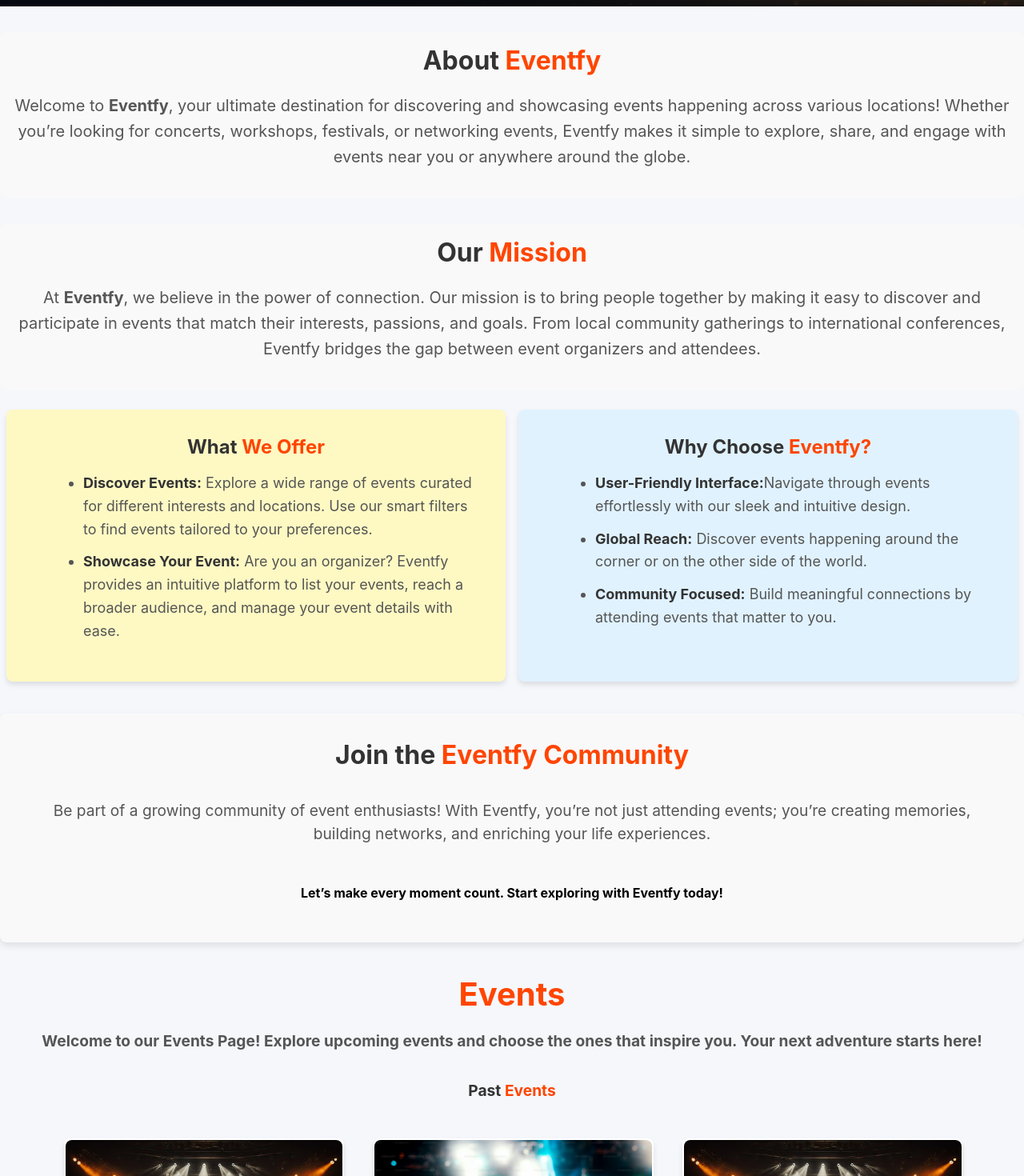
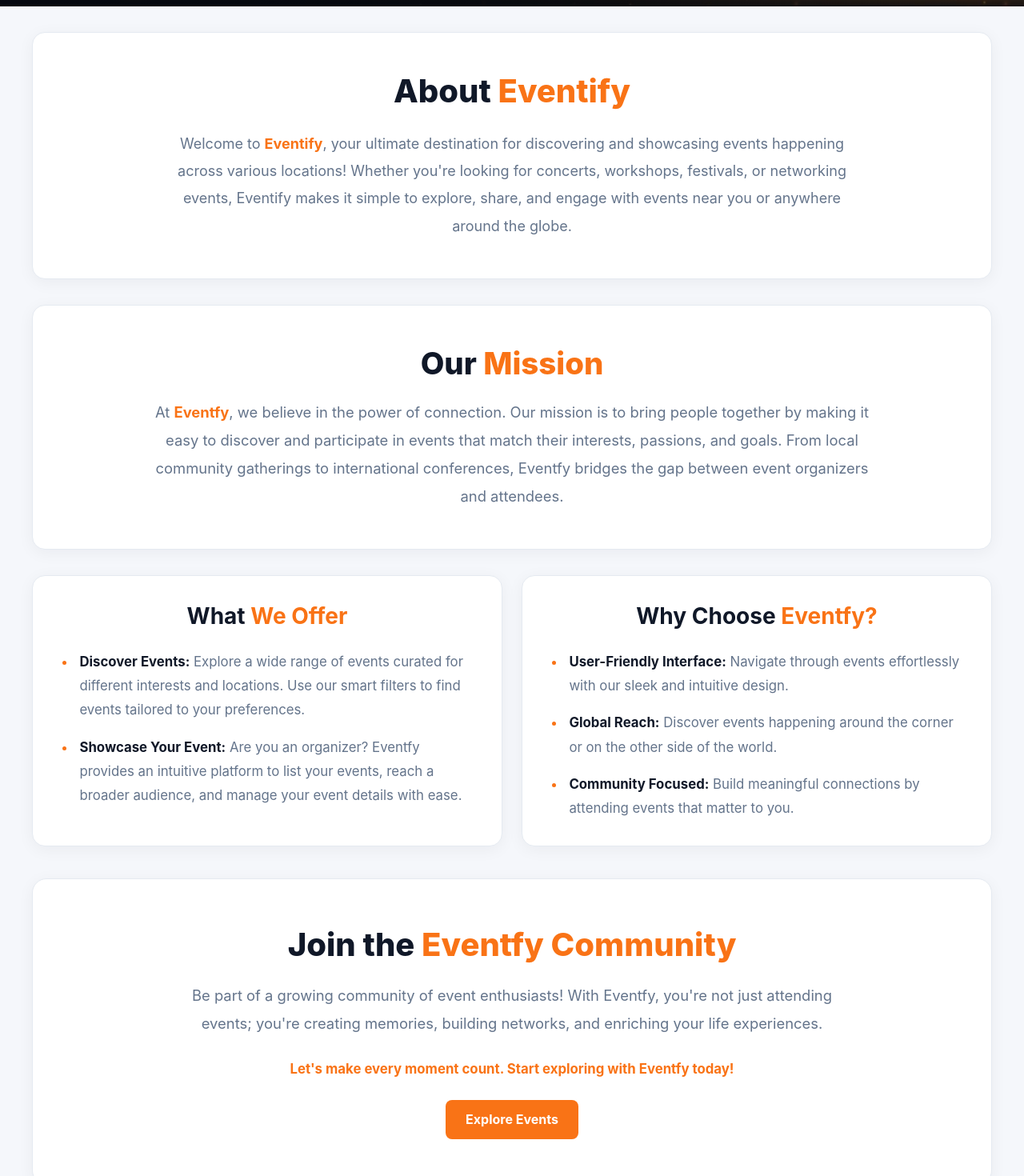
Before and after one commit to ChrisM-Code/Eventif, a React (Vite) app in the folder eventify/: page / in a window 1280 px wide. Shown: the part 800-2270 px from the top of the page at 80% size. Built offline with nearby package versions, Linux system fonts and the light colour scheme; no server answers.

Commit message:
style: improve light and dark mode consistency across sections

```diff
--- a/eventify/src/components/About/About.jsx
+++ b/eventify/src/components/About/About.jsx
@@ -1,51 +1,63 @@
+// src/components/About/About.jsx
+
 import styled from "styled-components";
 import Mission from "./Mission";
 
-const Container = styled.div`
-  max-width: auto;
+const Container = styled.section`
+  width: 100%;
+  max-width: 1200px;
   margin: 2rem auto;
-  padding: 1rem;
-  background: #f9f9f9;
-  border-radius: 8px;
+  padding: 3rem 2rem;
+
+  background: ${({ theme }) => theme.surface};
+  color: ${({ theme }) => theme.text};
+
+  border: 1px solid ${({ theme }) => theme.border};
+  border-radius: 16px;
+
+  box-shadow: ${({ theme }) => theme.shadow};
+
+  transition: all 0.3s ease;
+
+  @media (max-width: 768px) {
+    margin: 1rem auto;
+    padding: 2rem 1rem;
+    border-radius: 12px;
+  }
 `;
 
 const Heading = styled.h1`
-  font-size: 2rem;
-  color: #333;
+  font-size: clamp(1.8rem, 4vw, 2.5rem);
+  color: ${({ theme }) => theme.heading};
+
   text-align: center;
-  margin-bottom: 1rem;
+  font-weight: 800;
+  margin-bottom: 1.5rem;
 
   span {
-    color: #ff4500;
+    color: ${({ theme }) => theme.accent};
     cursor: pointer;
     transition: color 0.3s ease;
 
     &:hover {
-      color: #fb923c;
+      color: ${({ theme }) => theme.accentHover};
     }
-  }
-
-  @media (min-width: 768px) {
-    font-size: 2.5rem;
-  }
-
-  @media (min-width: 1024px) {
-    font-size: 2rem;
   }
 `;
 
 const Paragraph = styled.p`
-  font-size: 1rem;
-  line-height: 1.6;
-  color: #555;
+  max-width: 850px;
+  margin: 0 auto;
+
+  font-size: clamp(1rem, 2vw, 1.125rem);
+  line-height: 1.9;
+
   text-align: center;
+  color: ${({ theme }) => theme.secondary};
 
-  @media (min-width: 768px) {
-    font-size: 1.125rem;
-  }
-
-  @media (min-width: 1024px) {
-    font-size: 1.25rem;
+  strong {
+    color: ${({ theme }) => theme.accent};
+    font-weight: 700;
   }
 `;
 
@@ -54,13 +66,14 @@ function About() {
     <>
       <Container>
         <Heading>
-          About <span>Eventfy</span>
+          About <span>Eventify</span>
         </Heading>
+
         <Paragraph>
-          Welcome to <strong>Eventfy</strong>, your ultimate destination for
+          Welcome to <strong>Eventify</strong>, your ultimate destination for
           discovering and showcasing events happening across various locations!
-          Whether you’re looking for concerts, workshops, festivals, or
-          networking events, Eventfy makes it simple to explore, share, and
+          Whether you're looking for concerts, workshops, festivals, or
+          networking events, Eventify makes it simple to explore, share, and
           engage with events near you or anywhere around the globe.
         </Paragraph>
       </Container>
--- a/eventify/src/components/About/Join.jsx
+++ b/eventify/src/components/About/Join.jsx
@@ -1,103 +1,146 @@
+// src/components/About/Join.jsx
+
 import styled, { keyframes } from "styled-components";
 
 const bounce = keyframes`
   0%, 20%, 50%, 80%, 100% {
     transform: translateY(0);
   }
+
   40% {
-    transform: translateY(-15px);
+    transform: translateY(-8px);
   }
+
   60% {
-    transform: translateY(-10px);
+    transform: translateY(-4px);
   }
 `;
 
-const Container = styled.div`
+const Container = styled.section`
+  width: calc(100% - 40px);
+  max-width: 1200px;
+
   display: flex;
   flex-direction: column;
   align-items: center;
+  justify-content: center;
+
   text-align: center;
-  margin: 2rem auto;
-  padding: 2rem;
-  max-width: auto;
-  background-color: #f9f9f9;
-  border-radius: 8px;
-  box-shadow: 0 4px 8px rgba(0, 0, 0, 0.1);
+
+  margin: 2.5rem auto;
+  padding: 3.5rem 2rem;
+
+  background: ${({ theme }) => theme.surface};
+  color: ${({ theme }) => theme.text};
+
+  border: 1px solid ${({ theme }) => theme.border};
+  border-radius: 18px;
+
+  box-shadow: ${({ theme }) => theme.shadow};
+
+  transition: background 0.3s ease, color 0.3s ease, border-color 0.3s ease,
+    box-shadow 0.3s ease;
+
+  &:hover {
+    box-shadow: ${({ theme }) => theme.shadowHover};
+  }
 
   @media (max-width: 768px) {
-    padding: 1.5rem;
-    max-width: auto;
+    width: calc(100% - 24px);
+    padding: 2.5rem 1.5rem;
+    margin: 1.5rem auto;
   }
 
   @media (max-width: 480px) {
-    padding: 1rem;
-    margin: 1rem auto;
+    padding: 2rem 1rem;
+    border-radius: 12px;
   }
 `;
 
 const Title = styled.h1`
-  font-size: 2rem;
-  color: #333;
-  margin-bottom: 1rem;
+  font-size: clamp(1.5rem, 4vw, 2.5rem);
+  font-weight: 800;
+
+  color: ${({ theme }) => theme.heading};
+
+  margin-bottom: 1.2rem;
+  line-height: 1.3;
 
   span {
-    color: #ff4500;
+    color: ${({ theme }) => theme.accent};
+    display: inline-block;
     cursor: pointer;
+
     transition: color 0.3s ease;
 
     &:hover {
-      color: #fb923c;
+      color: ${({ theme }) => theme.accentHover};
     }
-  }
-
-  @media (max-width: 768px) {
-    font-size: 1.8rem;
-  }
-
-  @media (max-width: 480px) {
-    font-size: 1.5rem;
   }
 `;
 
 const Description = styled.p`
-  font-size: 1.2rem;
-  color: #555;
-  line-height: 1.5;
-  margin-bottom: 1.5rem;
+  width: 100%;
+  max-width: 850px;
 
-  @media (max-width: 768px) {
-    font-size: 1.1rem;
-  }
+  font-size: clamp(0.95rem, 2vw, 1.15rem);
+  line-height: 1.9;
 
-  @media (max-width: 480px) {
-    font-size: 1rem;
-  }
+  color: ${({ theme }) => theme.secondary};
+
+  margin: 0 auto 1.5rem;
 `;
 
 const List = styled.ul`
   list-style: none;
   padding: 0;
+  margin: 0;
 `;
 
 const ListItem = styled.li`
-  font-size: 1rem;
-  color: #444;
-  margin-top: 0.5rem;
+  font-size: clamp(0.9rem, 2vw, 1.05rem);
+  line-height: 1.8;
+
+  color: ${({ theme }) => theme.text};
 
   strong {
-    color: #000;
+    display: inline-block;
+    color: ${({ theme }) => theme.accent};
+    font-weight: 700;
+
+    &:hover {
+      animation: ${bounce} 0.8s ease-in-out;
+    }
+  }
+`;
+
+const JoinButton = styled.a`
+  display: inline-flex;
+  align-items: center;
+  justify-content: center;
+
+  margin-top: 1.5rem;
+  padding: 12px 25px;
+
+  background: ${({ theme }) => theme.accent};
+  color: ${({ theme }) => theme.buttonText || "#FFFFFF"};
+
+  border-radius: 8px;
+  font-weight: 700;
+  text-decoration: none;
+
+  transition: all 0.3s ease;
+
+  &:hover {
+    background: ${({ theme }) => theme.accentHover};
+    color: ${({ theme }) => theme.buttonText || "#FFFFFF"};
+    transform: translateY(-3px);
+    box-shadow: ${({ theme }) => theme.shadowHover};
   }
 
-  &:hover {
-    animation: ${bounce} 1s ease-in-out;
-  }
-
-  @media (max-width: 768px) {
-    font-size: 0.9rem;
-  }
-
-  @media (max-width: 480px) {
-    font-size: 0.85rem;
+  &:focus-visible {
+    outline: 2px solid ${({ theme }) => theme.accent};
+    outline-offset: 4px;
   }
 `;
 
@@ -107,18 +150,22 @@ function Join() {
       <Title>
         Join the <span>Eventfy Community</span>
       </Title>
+
       <Description>
         Be part of a growing community of event enthusiasts! With Eventfy,
-        you’re not just attending events; you’re creating memories, building
+        you're not just attending events; you're creating memories, building
         networks, and enriching your life experiences.
       </Description>
+
       <List>
         <ListItem>
           <strong>
-            Let’s make every moment count. Start exploring with Eventfy today!
+            Let's make every moment count. Start exploring with Eventfy today!
           </strong>
         </ListItem>
       </List>
+
+      <JoinButton href="/events">Explore Events</JoinButton>
     </Container>
   );
 }
--- a/eventify/src/components/About/Mission.jsx
+++ b/eventify/src/components/About/Mission.jsx
@@ -1,58 +1,87 @@
+// src/components/About/Mission.jsx
+
 import styled from "styled-components";
 import Section from "./Section";
 
-const Container = styled.div`
-  margin: 0.5rem auto;
-  padding: 1rem;
-  background: #f9f9f9;
-  border-radius: 8px;
+const Container = styled.section`
+  width: calc(100% - 40px);
+  max-width: 1200px;
 
-  @media (min-width: 768px) {
-    padding: 0.5rem;
+  margin: 1.5rem auto;
+  padding: 3rem 2rem;
+
+  display: flex;
+  flex-direction: column;
+  align-items: center;
+  justify-content: center;
+
+  background: ${({ theme }) => theme.surface};
+  color: ${({ theme }) => theme.text};
+
+  border: 1px solid ${({ theme }) => theme.border};
+  border-radius: 16px;
+
+  box-shadow: ${({ theme }) => theme.shadow};
+
+  transition: background-color 0.3s ease, color 0.3s ease,
+    border-color 0.3s ease, box-shadow 0.3s ease;
+
+  &:hover {
+    box-shadow: ${({ theme }) => theme.shadowHover};
   }
 
-  @media (min-width: 1024px) {
-    padding: 1rem;
+  @media (max-width: 768px) {
+    width: calc(100% - 24px);
+    padding: 2rem 1.5rem;
+    margin: 1rem auto;
+  }
+
+  @media (max-width: 480px) {
+    padding: 1.5rem 1rem;
+    border-radius: 12px;
   }
 `;
 
 const Heading = styled.h1`
-  font-size: 2rem;
-  color: #333;
+  font-size: clamp(1.7rem, 4vw, 2.4rem);
+  font-weight: 800;
+
+  color: ${({ theme }) => theme.heading};
+
   text-align: center;
-  margin-bottom: 1rem;
+  margin-bottom: 1.25rem;
 
   span {
-    color: #ff4500;
+    color: ${({ theme }) => theme.accent};
     cursor: pointer;
+
     transition: color 0.3s ease;
 
     &:hover {
-      color: #fb923c;
+      color: ${({ theme }) => theme.accentHover};
     }
-  }
-
-  @media (min-width: 768px) {
-    font-size: 1.5rem;
-  }
-
-  @media (min-width: 1024px) {
-    font-size: 2rem;
   }
 `;
 
 const Paragraph = styled.p`
-  font-size: 1rem;
-  line-height: 1.6;
-  color: #555;
+  width: 100%;
+  max-width: 900px;
+
+  font-size: clamp(1rem, 2vw, 1.15rem);
+  line-height: 1.9;
+
+  color: ${({ theme }) => theme.secondary};
   text-align: center;
 
-  @media (min-width: 768px) {
-    font-size: 1.125rem;
+  margin: 0 auto;
+
+  strong {
+    color: ${({ theme }) => theme.accent};
+    font-weight: 700;
   }
 
-  @media (min-width: 1024px) {
-    font-size: 1.25rem;
+  @media (max-width: 480px) {
+    line-height: 1.75;
   }
 `;
 
@@ -63,6 +92,7 @@ function Mission() {
         <Heading>
           Our <span>Mission</span>
         </Heading>
+
         <Paragraph>
           At <strong>Eventfy</strong>, we believe in the power of connection.
           Our mission is to bring people together by making it easy to discover
--- a/eventify/src/components/About/Section.jsx
+++ b/eventify/src/components/About/Section.jsx
@@ -2,104 +2,75 @@ import styled from "styled-components";
 import Join from "./Join";
 
 const Container = styled.div`
-  display: flex;
-  flex-direction: column;
-  gap: 1rem;
-  margin: 1rem auto;
-  padding: 0.5rem;
-  max-width: auto;
+  display: grid;
+  grid-template-columns: 1fr;
+  gap: 1.25rem;
+  width: min(100% - 2rem, 1200px);
+  margin: 2rem auto;
+  padding: 0;
 
   @media (min-width: 768px) {
-    flex-direction: row;
+    grid-template-columns: repeat(2, minmax(0, 1fr));
+    gap: 1.5rem;
   }
 `;
 
-const SectionLeft = styled.section`
-  flex: 1;
-  background-color: #fef9c3;
-  padding: 2rem;
-  border-radius: 8px;
-  box-shadow: 0 4px 6px rgba(0, 0, 0, 0.1);
+const SectionCard = styled.section`
+  min-width: 0;
+  padding: clamp(1.25rem, 3vw, 2rem);
+  border-radius: 16px;
 
-  h1 {
-    font-size: 1.5rem;
-    color: #333;
-    margin-bottom: 1rem;
+  background: ${({ theme }) => theme.surface};
+  color: ${({ theme }) => theme.text};
+  border: 1px solid ${({ theme }) => theme.border};
+  box-shadow: ${({ theme }) => theme.shadow};
+
+  transition: background-color 0.3s ease, color 0.3s ease,
+    border-color 0.3s ease, box-shadow 0.3s ease, transform 0.3s ease;
+
+  &:hover {
+    box-shadow: ${({ theme }) => theme.shadowHover};
+    transform: translateY(-3px);
+  }
+
+  h2 {
+    font-size: clamp(1.35rem, 2.5vw, 1.75rem);
+    font-weight: 700;
+    line-height: 1.3;
     text-align: center;
+    margin: 0 0 1.5rem;
+    color: ${({ theme }) => theme.heading};
 
     span {
-      color: #ff4500;
-      cursor: pointer;
+      color: ${({ theme }) => theme.accent};
       transition: color 0.3s ease;
-
-      &:hover {
-        color: #fb923c;
-      }
     }
   }
 
   ul {
-    list-style-type: disc;
-    margin-left: 1.5rem;
-
-    li {
-      font-size: 1rem;
-      color: #555;
-      line-height: 1.6;
-      margin-bottom: 0.75rem;
-
-      @media (min-width: 1024px) {
-        font-size: 1.125rem;
-      }
-
-      strong {
-        color: #333;
-      }
-    }
-  }
-`;
-
-const SectionRight = styled.section`
-  flex: 1;
-  background-color: #e0f2fe;
-  padding: 2rem;
-  border-radius: 8px;
-  box-shadow: 0 4px 6px rgba(0, 0, 0, 0.1);
-
-  h1 {
-    font-size: 1.5rem;
-    color: #333;
-    margin-bottom: 1rem;
-    text-align: center;
-
-    span {
-      color: #ff4500;
-      cursor: pointer;
-      transition: color 0.3s ease;
-
-      &:hover {
-        color: #fb923c;
-      }
-    }
+    padding-left: 1.4rem;
+    margin: 0;
+    list-style: disc;
   }
 
-  ul {
-    list-style-type: disc;
-    margin-left: 1.5rem;
+  li {
+    padding-left: 0.25rem;
+    margin-bottom: 1rem;
+    font-size: clamp(0.95rem, 1.5vw, 1.05rem);
+    line-height: 1.8;
+    color: ${({ theme }) => theme.secondary};
 
-    li {
-      font-size: 1rem;
-      color: #555;
-      line-height: 1.6;
-      margin-bottom: 0.75rem;
+    &::marker {
+      color: ${({ theme }) => theme.accent};
+    }
 
-      @media (min-width: 1024px) {
-        font-size: 1.125rem;
-      }
+    strong {
+      color: ${({ theme }) => theme.heading};
+      font-weight: 650;
+    }
 
-      strong {
-        color: #333;
-      }
+    &:last-child {
+      margin-bottom: 0;
     }
   }
 `;
@@ -108,30 +79,34 @@ function Section() {
   return (
     <>
       <Container>
-        <SectionLeft>
-          <h1>
-            What <span>We Offer</span>{" "}
-          </h1>
+        <SectionCard>
+          <h2>
+            What <span>We Offer</span>
+          </h2>
+
           <ul>
             <li>
               <strong>Discover Events:</strong> Explore a wide range of events
               curated for different interests and locations. Use our smart
               filters to find events tailored to your preferences.
             </li>
+
             <li>
               <strong>Showcase Your Event:</strong> Are you an organizer?
               Eventfy provides an intuitive platform to list your events, reach
               a broader audience, and manage your event details with ease.
             </li>
           </ul>
-        </SectionLeft>
-        <SectionRight>
-          <h1>
+        </SectionCard>
+
+        <SectionCard>
+          <h2>
             Why Choose <span>Eventfy?</span>
-          </h1>
+          </h2>
+
           <ul>
             <li>
-              <strong>User-Friendly Interface:</strong>Navigate through events
+              <strong>User-Friendly Interface:</strong> Navigate through events
               effortlessly with our sleek and intuitive design.
             </li>
 
@@ -139,12 +114,13 @@ function Section() {
               <strong>Global Reach:</strong> Discover events happening around
               the corner or on the other side of the world.
             </li>
+
             <li>
               <strong>Community Focused:</strong> Build meaningful connections
               by attending events that matter to you.
             </li>
           </ul>
-        </SectionRight>
+        </SectionCard>
       </Container>
 
       <Join />
--- a/eventify/src/themes/GlobalStyles.js
+++ b/eventify/src/themes/GlobalStyles.js
@@ -1,3 +1,5 @@
+// src/styles/GlobalStyles.js
+
 import { createGlobalStyle } from "styled-components";
 
 const GlobalStyles = createGlobalStyle`
@@ -18,16 +20,22 @@ const GlobalStyles = createGlobalStyle`
     margin: 0;
     padding: 0;
     min-height: 100vh;
+
     font-family: "Inter", "Segoe UI", Arial, sans-serif;
     font-size: 16px;
     line-height: 1.6;
-    background: ${({ theme }) => theme.background};
+
+    background-color: ${({ theme }) => theme.background};
     color: ${({ theme }) => theme.text};
-    transition: background-color 0.3s ease, color 0.3s ease;
+
+    transition:
+      background-color 0.3s ease,
+      color 0.3s ease;
   }
 
   #root {
     min-height: 100vh;
+    width: 100%;
     background: ${({ theme }) => theme.background};
     color: ${({ theme }) => theme.text};
   }
@@ -68,6 +76,8 @@ const GlobalStyles = createGlobalStyle`
       box-shadow 0.3s ease;
   }
 
+  /* Typography */
+
   h1, h2, h3, h4, h5, h6 {
     margin-top: 0;
     color: ${({ theme }) => theme.heading};
@@ -81,8 +91,16 @@ const GlobalStyles = createGlobalStyle`
     line-height: 1.7;
   }
 
+  span, label, li {
+    transition: color 0.3s ease;
+  }
+
   small {
     color: ${({ theme }) => theme.secondary};
+  }
+
+  strong {
+    color: ${({ theme }) => theme.heading};
   }
 
   a {
@@ -95,13 +113,33 @@ const GlobalStyles = createGlobalStyle`
     color: ${({ theme }) => theme.accentHover};
   }
 
+  /* Media */
+
+  img, video, svg {
+    max-width: 100%;
+  }
+
+  img {
+    display: block;
+  }
+
+  /* Buttons */
+
   button, input, textarea, select {
     font: inherit;
   }
 
   button {
     cursor: pointer;
+    color: inherit;
   }
+
+  button:disabled {
+    cursor: not-allowed;
+    opacity: 0.6;
+  }
+
+  /* Main layout */
 
   .page-container {
     width: 100%;
@@ -122,6 +160,8 @@ const GlobalStyles = createGlobalStyle`
     color: ${({ theme }) => theme.text};
     transition: var(--transition-theme);
   }
+
+  /* Theme typography helpers */
 
   .theme-heading {
     color: ${({ theme }) => theme.heading};
@@ -147,6 +187,8 @@ const GlobalStyles = createGlobalStyle`
     color: ${({ theme }) => theme.inverseText};
   }
 
+  /* Cards */
+
   .theme-card {
     background: ${({ theme }) => theme.surface};
     color: ${({ theme }) => theme.text};
@@ -164,8 +206,11 @@ const GlobalStyles = createGlobalStyle`
     background: ${({ theme }) => theme.elevated};
     color: ${({ theme }) => theme.text};
     border: 1px solid ${({ theme }) => theme.border};
+    border-radius: 12px;
     transition: var(--transition-theme);
   }
+
+  /* Buttons */
 
   .theme-button {
     background: ${({ theme }) => theme.accent};
@@ -174,8 +219,7 @@ const GlobalStyles = createGlobalStyle`
     border-radius: 8px;
     padding: 10px 18px;
     font-weight: 600;
-    cursor: pointer;
-    transition: all 0.25s ease;
+    transition: var(--transition-theme);
   }
 
   .theme-button:hover {
@@ -190,14 +234,15 @@ const GlobalStyles = createGlobalStyle`
     border: 1px solid ${({ theme }) => theme.accent};
     border-radius: 8px;
     padding: 10px 18px;
-    cursor: pointer;
-    transition: all 0.25s ease;
+    transition: var(--transition-theme);
   }
 
   .theme-button-outline:hover {
     background: ${({ theme }) => theme.accent};
     color: ${({ theme }) => theme.buttonText};
   }
+
+  /* Forms */
 
   input, textarea, select, .theme-input {
     background: ${({ theme }) => theme.inputBg};
@@ -228,6 +273,8 @@ const GlobalStyles = createGlobalStyle`
     color: ${({ theme }) => theme.text};
   }
 
+  /* Borders and dividers */
+
   .theme-border {
     border: 1px solid ${({ theme }) => theme.border};
   }
@@ -241,6 +288,8 @@ const GlobalStyles = createGlobalStyle`
     border: 0;
     border-top: 1px solid ${({ theme }) => theme.border};
   }
+
+  /* Tables */
 
   table {
     width: 100%;
@@ -263,6 +312,8 @@ const GlobalStyles = createGlobalStyle`
     background: ${({ theme }) => theme.surfaceAlt};
   }
 
+  /* Modals and overlays */
+
   .theme-overlay {
     background: ${({ theme }) => theme.overlay};
   }
@@ -274,10 +325,25 @@ const GlobalStyles = createGlobalStyle`
     box-shadow: ${({ theme }) => theme.shadowHover};
   }
 
-  .text-success { color: ${({ theme }) => theme.success}; }
-  .text-warning { color: ${({ theme }) => theme.warning}; }
-  .text-danger { color: ${({ theme }) => theme.danger}; }
-  .text-info { color: ${({ theme }) => theme.info}; }
+  /* Status colors */
+
+  .text-success {
+    color: ${({ theme }) => theme.success};
+  }
+
+  .text-warning {
+    color: ${({ theme }) => theme.warning};
+  }
+
+  .text-danger {
+    color: ${({ theme }) => theme.danger};
+  }
+
+  .text-info {
+    color: ${({ theme }) => theme.info};
+  }
+
+  /* Scrollbar */
 
   ::-webkit-scrollbar {
     width: 8px;
@@ -296,6 +362,8 @@ const GlobalStyles = createGlobalStyle`
   ::-webkit-scrollbar-thumb:hover {
     background: ${({ theme }) => theme.accent};
   }
+
+  /* Accessibility */
 
   button:focus-visible,
   a:focus-visible,
--- a/eventify/src/themes/themeUtils.js
+++ b/eventify/src/themes/themeUtils.js
@@ -21,6 +21,10 @@ export const themeCard = ({ theme }) => `
   border-radius: 14px;
   box-shadow: ${theme.shadow};
   transition: all 0.3s ease;
+
+  &:hover {
+    box-shadow: ${theme.shadowHover};
+  }
 `;
 
 export const themeSection = ({ theme }) => `
@@ -42,12 +46,13 @@ export const themeParagraph = ({ theme }) => `
 
 export const themeButton = ({ theme }) => `
   background: ${theme.accent};
-    color: #FFFFFF;
+  color: ${theme.buttonText || theme.inverseText};
   border: 1px solid ${theme.accent};
   border-radius: 8px;
   padding: 10px 18px;
   font-weight: 600;
   cursor: pointer;
+  transition: all 0.25s ease;
 
   &:hover {
     background: ${theme.accentHover};
@@ -61,6 +66,7 @@ export const themeInput = ({ theme }) => `
   border: 1px solid ${theme.inputBorder};
   border-radius: 8px;
   padding: 10px 12px;
+  transition: all 0.25s ease;
 
   &::placeholder {
     color: ${theme.muted};
--- a/eventify/src/themes/themes.js
+++ b/eventify/src/themes/themes.js
@@ -1,38 +1,35 @@
+// src/styles/theme.js
+
 export const themes = {
   light: {
     mode: "light",
 
-    // Page backgrounds
     background: "#F5F7FB",
     surface: "#FFFFFF",
     surfaceAlt: "#EDF2F7",
     elevated: "#FFFFFF",
 
-    // Typography
     text: "#172033",
     heading: "#101828",
     secondary: "#64748B",
     muted: "#94A3B8",
     inverseText: "#FFFFFF",
+    buttonText: "#FFFFFF",
 
-    // Brand
     accent: "#F97316",
     accentHover: "#EA580C",
     accentSoft: "#FFF1E6",
 
-    // UI
     border: "#E5EAF1",
     divider: "#E9EEF5",
     inputBg: "#FFFFFF",
     inputBorder: "#CBD5E1",
 
-    // Status colors
     success: "#16A34A",
     warning: "#D97706",
     danger: "#DC2626",
     info: "#2563EB",
 
-    // Effects
     shadow: "0 4px 20px rgba(15,23,42,0.05)",
     shadowHover: "0 10px 30px rgba(15,23,42,0.10)",
     overlay: "rgba(15,23,42,0.55)",
@@ -41,43 +38,36 @@ export const themes = {
   dark: {
     mode: "dark",
 
-    // Page backgrounds
     background: "#0B1220",
     surface: "#111D30",
     surfaceAlt: "#18283D",
     elevated: "#1B2A40",
 
-    // Typography
     text: "#E2E8F0",
     heading: "#F8FAFC",
     secondary: "#A0AEC0",
     muted: "#8292A8",
     inverseText: "#111827",
+    buttonText: "#111827",
 
-    // Brand
     accent: "#FB923C",
     accentHover: "#FDBA74",
     accentSoft: "#3B251A",
 
-    // UI
     border: "#26364D",
     divider: "#26364D",
     inputBg: "#16243A",
     inputBorder: "#34465F",
 
-    // Status colors
     success: "#4ADE80",
     warning: "#FBBF24",
     danger: "#F87171",
     info: "#60A5FA",
 
-    // Effects
     shadow: "0 4px 25px rgba(0,0,0,0.20)",
     shadowHover: "0 10px 35px rgba(0,0,0,0.35)",
     overlay: "rgba(0,0,0,0.65)",
   },
 };
 
-export const getTheme = (mode) => {
-  return themes[mode] || themes.light;
-};
+export const getTheme = (mode) => themes[mode] || themes.light;
--- a/eventify/src/ui/AppLayout.jsx
+++ b/eventify/src/ui/AppLayout.jsx
@@ -6,7 +6,7 @@ import { FiSun, FiMoon } from "react-icons/fi";
 import NavBar from "../components/Home/NavBar";
 
 import GlobalStyles from "../themes/GlobalStyles";
-import { getTheme } from "../themes/themes";
+import { getTheme, themes } from "../themes/themes";
 
 const LayoutContainer = styled.div`
   min-height: 100vh;
@@ -110,7 +110,7 @@ const AppLayout = () => {
   };
 
   return (
-    <ThemeProvider theme={currentTheme}>
+    <ThemeProvider theme={themes[mode]}>
       {/* Global theme styling */}
       <GlobalStyles />
 
```
Lines whose indentation alone changed are shown as unchanged.
